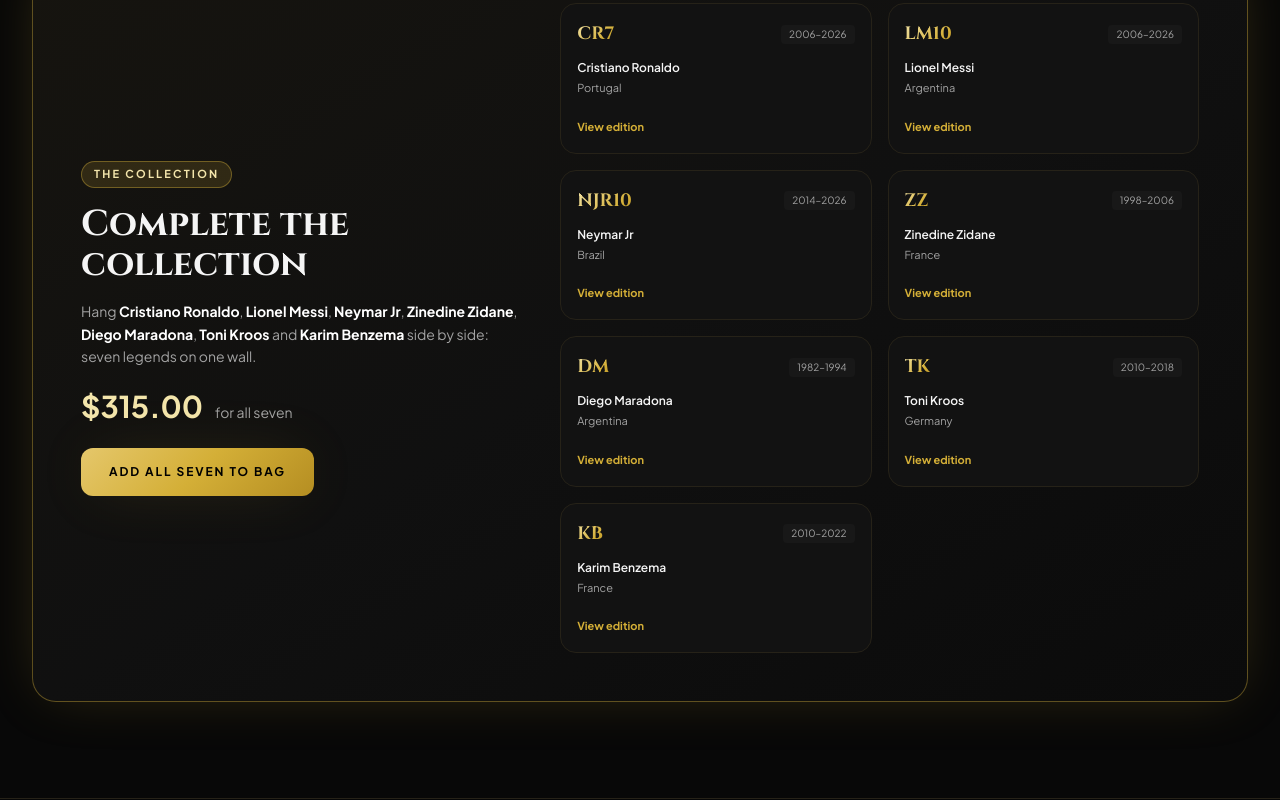
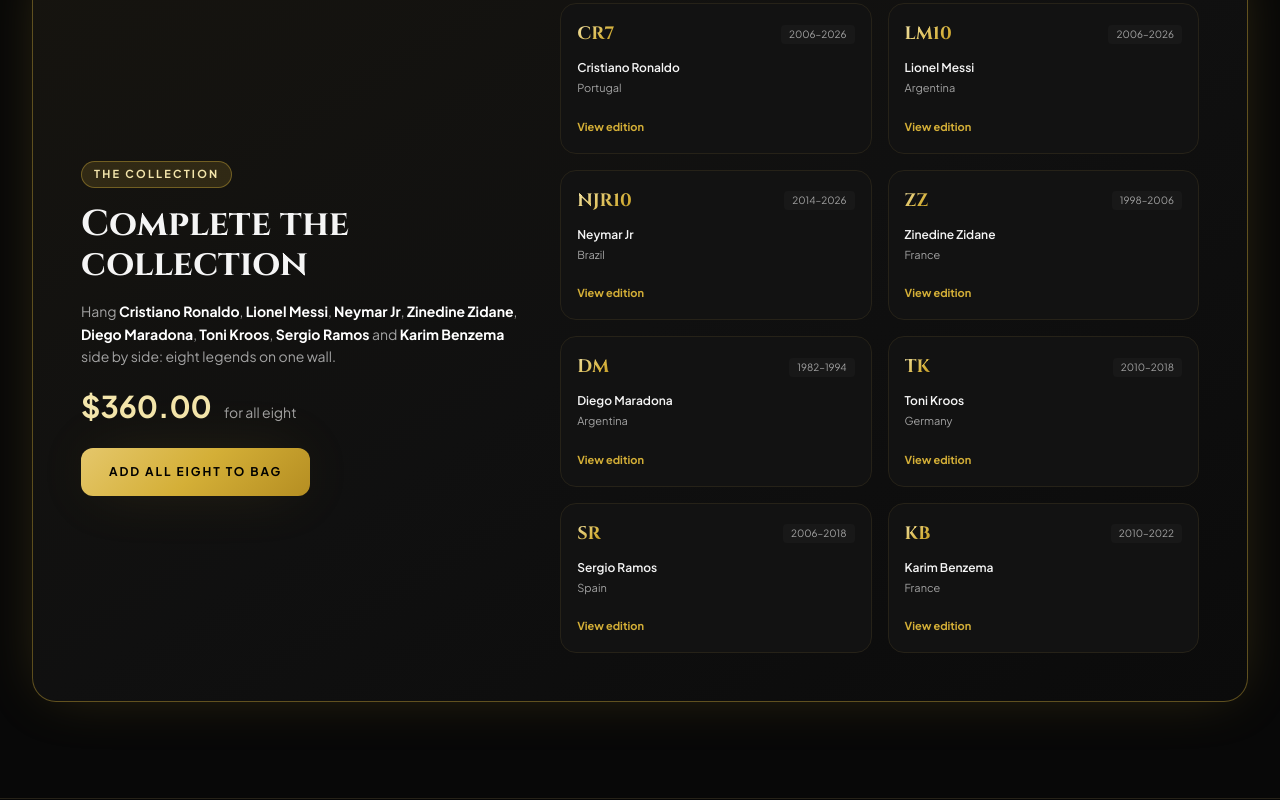
Before and after one commit to Hirzo0o/Legacy7, a plain HTML site: page index.html in a window 1280 px wide. Shown: the part 6012-6812 px from the top of the page. Drawn offline with Linux system fonts and the light colour scheme.

Commit message:
Ramos edition: four enhanced World Cup stickers, SR logo, photo, signature; on sale
Co-Authored-By: Claude Opus 5.5 <noreply@anthropic.com>
Claude-Session: https://claude.ai/code/session_012KLzXvbSNPDSfqsEgnNbVN

```diff
--- a/content/editions.json
+++ b/content/editions.json
@@ -475,20 +475,20 @@
     },
     {
       "key": "ramos",
-      "status": "coming_soon",
-      "journey": "career",
+      "status": "active",
+      "journey": "worldcup",
       "title": "Sergio Ramos Edition",
       "player": "Sergio Ramos",
       "nation": "Spain",
       "monogram": "SR",
-      "years": "2005–2018",
+      "years": "2006–2018",
       "price": 45,
       "compare_price": 69.99,
-      "product_name": "SR — The Career Tribute (2005–2018)",
-      "headline": "The 93rd-Minute Header That Saved La Décima: *Sergio Ramos*",
-      "subheadline": "Four chapters of a legendary career, 2005 to 2018, in one framed shadow box with gold foil accents.",
+      "product_name": "SR — The World Cup Journey (2006–2018)",
+      "headline": "Four World Cups, One Star on His Chest: *Sergio Ramos*",
+      "subheadline": "Four World Cups, from Germany 2006 to Russia 2018, in one framed shadow box with gold foil accents.",
       "quote": "\"El Capitán.\"",
-      "story": "From arriving at Real Madrid as a teenager to captaining three straight Champions League wins, every chapter of Sergio Ramos’s career sits in order inside one frame.",
+      "story": "From his World Cup debut at 20 in Germany to winning it all in South Africa and captaining Spain in Russia, every chapter of Sergio Ramos’s World Cup journey sits in order inside one frame.",
       "signature": "Sergio Ramos",
       "video": "",
       "video_poster": "",
@@ -496,55 +496,55 @@
       "artwork": "/uploads/editions/ramos/artwork.jpg",
       "portrait": "",
       "crest": "",
-      "signature_image": "",
+      "signature_image": "/uploads/editions/ramos/signature.png",
       "cards": [
         {
           "year": "2006",
-          "tournament": "SEVILLA TO MADRID",
-          "shirt": "#4",
-          "label": "THE ARRIVAL",
-          "reached": "Real Madrid",
-          "description": "Joined Real Madrid from Sevilla in 2005 as a 19-year-old.",
-          "colour": "#1F2937",
-          "accent": "#B91C1C",
-          "image": "",
-          "area": "24.60,46.76,11.50,26.40"
+          "tournament": "GERMANY 2006",
+          "shirt": "#15",
+          "label": "FIRST WORLD CUP",
+          "reached": "Round of 16",
+          "description": "His first World Cup, at 20, at right-back for Spain.",
+          "colour": "#B91C1C",
+          "accent": "#D4AF37",
+          "image": "/uploads/editions/ramos/card-2006.jpg",
+          "area": "25.10,49.26,10.80,23.04"
         },
         {
           "year": "2010",
           "tournament": "SOUTH AFRICA 2010",
-          "shirt": "#4",
+          "shirt": "#15",
           "label": "WORLD CHAMPION",
-          "reached": "World champion",
-          "description": "Won the World Cup with Spain in South Africa.",
-          "colour": "#1F2937",
-          "accent": "#B91C1C",
-          "image": "",
-          "area": "37.70,46.76,11.50,26.40"
+          "reached": "Winner",
+          "description": "Played every minute as Spain won their first World Cup.",
+          "colour": "#B91C1C",
+          "accent": "#D4AF37",
+          "image": "/uploads/editions/ramos/card-2010.jpg",
+          "area": "38.10,49.26,10.80,23.04"
         },
         {
           "year": "2014",
-          "tournament": "LISBON 2014",
-          "shirt": "#4",
-          "label": "LA DÉCIMA",
-          "reached": "Champions League",
-          "description": "His 93rd-minute header in the final set up Real Madrid’s tenth European Cup.",
-          "colour": "#1F2937",
-          "accent": "#B91C1C",
-          "image": "",
-          "area": "50.80,46.76,11.50,26.40"
+          "tournament": "BRAZIL 2014",
+          "shirt": "#15",
+          "label": "DEFENDING CHAMPION",
+          "reached": "Group stage",
+          "description": "Spain went out in the group stage as defending champions.",
+          "colour": "#B91C1C",
+          "accent": "#D4AF37",
+          "image": "/uploads/editions/ramos/card-2014.jpg",
+          "area": "51.10,49.26,10.80,23.04"
         },
         {
           "year": "2018",
-          "tournament": "KYIV 2018",
-          "shirt": "#4",
-          "label": "THREE IN A ROW",
-          "reached": "Champions League",
-          "description": "Captained Real Madrid to a third straight Champions League.",
-          "colour": "#1F2937",
-          "accent": "#B91C1C",
-          "image": "",
-          "area": "63.90,46.76,11.50,26.40"
+          "tournament": "RUSSIA 2018",
+          "shirt": "#15",
+          "label": "CAPTAIN",
+          "reached": "Round of 16",
+          "description": "Captained Spain at his fourth World Cup.",
+          "colour": "#B91C1C",
+          "accent": "#D4AF37",
+          "image": "/uploads/editions/ramos/card-2018.jpg",
+          "area": "64.10,49.26,10.80,23.04"
         }
       ]
     },
--- a/index.html
+++ b/index.html
@@ -618,16 +618,16 @@
         ]
       },
       ramos: {
-        id: 'ramos', status: 'coming_soon', journey: 'career', price: 45, compare: 69.99, photos: [], video: '', poster: '', slug: 'ramos', monogram: 'SR', fullName: "Sergio Ramos", nation: 'Spain',
-        shortTitle: "Sergio Ramos Edition", eraSpan: '2005–2018', accentGlow: '#B91C1C', artwork: '/uploads/editions/ramos/artwork.jpg',
-        editionName: "SR — The Career Tribute (2005–2018)",
-        heroHeadline: "The 93rd-Minute Header That Saved La Décima: <span class=\"text-gold-gradient\">Sergio Ramos</span>",
-        heroSubheadline: "Four chapters of a legendary career, 2005 to 2018, in one framed shadow box with gold foil accents.", quote: "\"El Capitán.\"", story1Copy: "From arriving at Real Madrid as a teenager to captaining three straight Champions League wins, every chapter of Sergio Ramos’s career sits in order inside one frame.", signatureText: "Sergio Ramos",
+        id: 'ramos', status: 'active', journey: 'worldcup', price: 45, compare: 69.99, photos: [], video: '', poster: '', slug: 'ramos', monogram: 'SR', fullName: 'Sergio Ramos', nation: 'Spain',
+        shortTitle: 'Sergio Ramos Edition', eraSpan: '2006–2018', accentGlow: '#B91C1C', artwork: '/uploads/editions/ramos/artwork.jpg',
+        editionName: 'SR — The World Cup Journey (2006–2018)',
+        heroHeadline: "Four World Cups, One Star on His Chest: <span class=\"text-gold-gradient\">Sergio Ramos</span>",
+        heroSubheadline: "Four World Cups, from Germany 2006 to Russia 2018, in one framed shadow box with gold foil accents.", quote: '"El Capitán."', story1Copy: "From his World Cup debut at 20 in Germany to winning it all in South Africa and captaining Spain in Russia, every chapter of Sergio Ramos’s World Cup journey sits in order inside one frame.", signatureText: 'Sergio Ramos',
         cards: [
-          { year: '2006', tournament: "SEVILLA TO MADRID", jerseyNo: '#4', kitPrimary: '#1F2937', kitAccent: '#B91C1C', badge: "THE ARRIVAL", stage: "Real Madrid", desc: "Joined Real Madrid from Sevilla in 2005 as a 19-year-old.", area: '24.60,46.76,11.50,26.40' },
-          { year: '2010', tournament: "SOUTH AFRICA 2010", jerseyNo: '#4', kitPrimary: '#1F2937', kitAccent: '#B91C1C', badge: "WORLD CHAMPION", stage: "World champion", desc: "Won the World Cup with Spain in South Africa.", area: '37.70,46.76,11.50,26.40' },
-          { year: '2014', tournament: "LISBON 2014", jerseyNo: '#4', kitPrimary: '#1F2937', kitAccent: '#B91C1C', badge: "LA DÉCIMA", stage: "Champions League", desc: "His 93rd-minute header in the final set up Real Madrid’s tenth European Cup.", area: '50.80,46.76,11.50,26.40' },
-          { year: '2018', tournament: "KYIV 2018", jerseyNo: '#4', kitPrimary: '#1F2937', kitAccent: '#B91C1C', badge: "THREE IN A ROW", stage: "Champions League", desc: "Captained Real Madrid to a third straight Champions League.", area: '63.90,46.76,11.50,26.40' }
+          { year: '2006', tournament: "GERMANY 2006", jerseyNo: '#15', kitPrimary: '#B91C1C', kitAccent: '#D4AF37', badge: "FIRST WORLD CUP", stage: "Round of 16", desc: "His first World Cup, at 20, at right-back for Spain.", image: '/uploads/editions/ramos/card-2006.jpg', area: '25.10,49.26,10.80,23.04' },
+          { year: '2010', tournament: "SOUTH AFRICA 2010", jerseyNo: '#15', kitPrimary: '#B91C1C', kitAccent: '#D4AF37', badge: "WORLD CHAMPION", stage: "Winner", desc: "Played every minute as Spain won their first World Cup.", image: '/uploads/editions/ramos/card-2010.jpg', area: '38.10,49.26,10.80,23.04' },
+          { year: '2014', tournament: "BRAZIL 2014", jerseyNo: '#15', kitPrimary: '#B91C1C', kitAccent: '#D4AF37', badge: "DEFENDING CHAMPION", stage: "Group stage", desc: "Spain went out in the group stage as defending champions.", image: '/uploads/editions/ramos/card-2014.jpg', area: '51.10,49.26,10.80,23.04' },
+          { year: '2018', tournament: "RUSSIA 2018", jerseyNo: '#15', kitPrimary: '#B91C1C', kitAccent: '#D4AF37', badge: "CAPTAIN", stage: "Round of 16", desc: "Captained Spain at his fourth World Cup.", image: '/uploads/editions/ramos/card-2018.jpg', area: '64.10,49.26,10.80,23.04' }
         ]
       },
       modric: {
```
Also changed, not shown: uploads/editions/ramos/artwork.jpg, uploads/editions/ramos/card-2006.jpg (added), uploads/editions/ramos/card-2010.jpg (added), uploads/editions/ramos/card-2014.jpg (added), uploads/editions/ramos/card-2018.jpg (added), uploads/editions/ramos/logo.png (added), uploads/editions/ramos/player.png (added), uploads/editions/ramos/signature.png (added).
